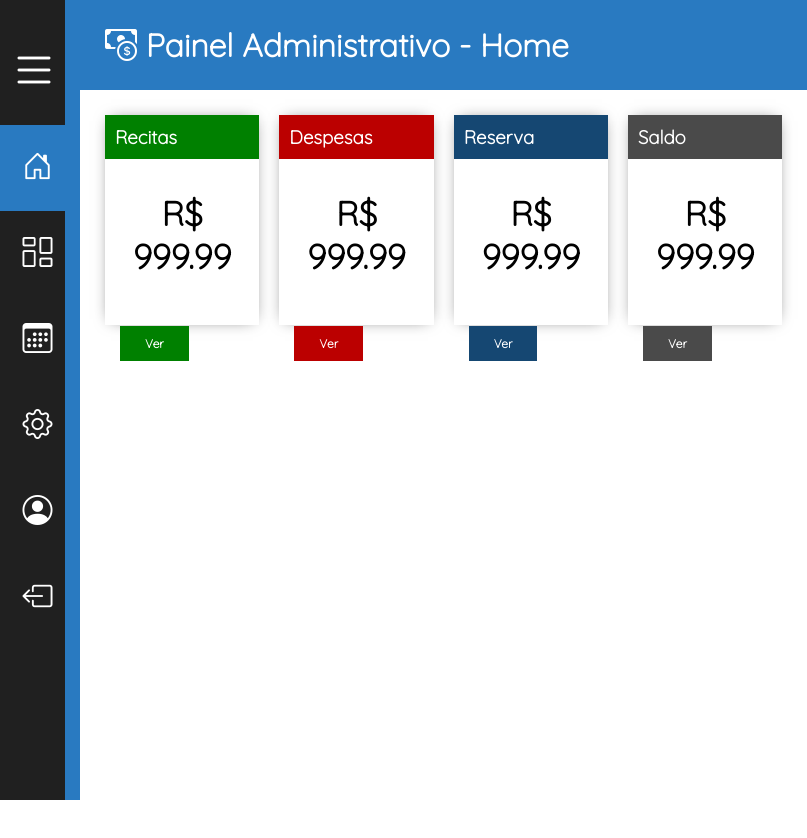
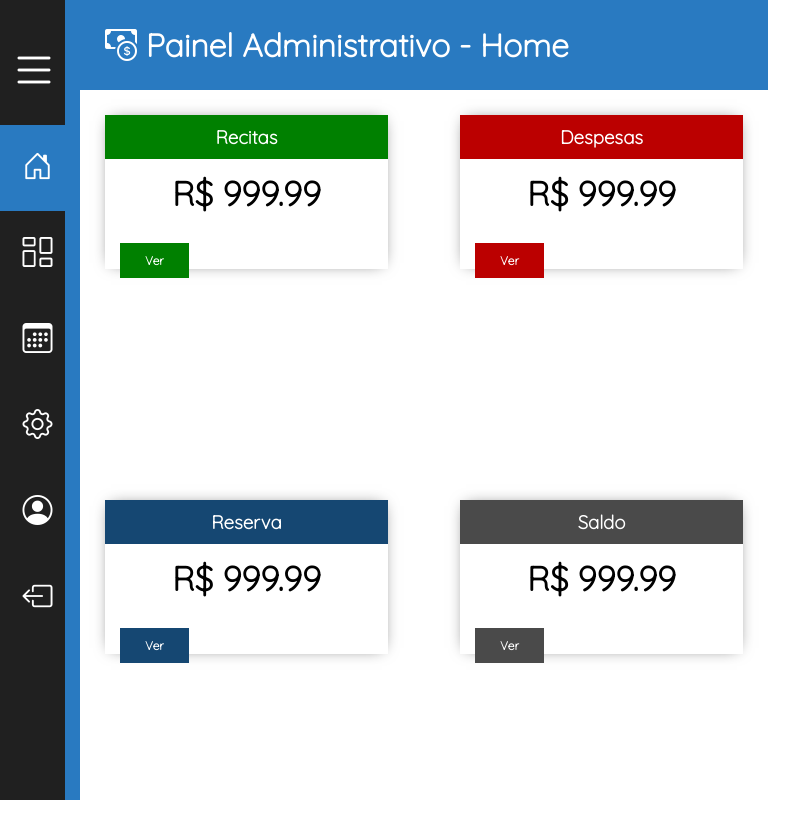
Before and after one commit to CmejrEloi/Estudos, a plain HTML site: page index.html in a window 768 px wide. Shown: the whole page, 807 px wide, since content can reach past the window. Drawn offline with nearby package versions, Linux system fonts and the light colour scheme.

Commit message:
Atualizado

```diff
--- a/css/estilos.css
+++ b/css/estilos.css
@@ -126,6 +126,17 @@ div.ajustar{
     }
 }
 
+@media(min-width: 451px) and (max-width: 1024px){
+    .main .content{
+        width: 100%;
+        height: 100%;
+        padding: 15px;
+        display: flex;
+        flex-wrap: wrap;
+        justify-content: space-between;
+    }
+}
+
 /* Dashboard */
 .content .dash-itens{
     width: 25%;
@@ -140,8 +151,31 @@ div.ajustar{
         width: 95%;
         height: 25%;
         margin: 10px;
+        display: flex;
+        box-shadow: 0px 0px 15px -6px rgba(0,0,0,0.65);
+    }
+
+    .content .dash-itens h3{
+        writing-mode: vertical-rl;
+        text-align: center;
+        padding: 2px;
+        line-height: 70px;
+    }
+}
+
+
+@media (min-width: 451px) and (max-width: 1024px){
+    .content .dash-itens{
+        width: 43%;
+        height:20%;
+        margin: 10px;
         display: block;
         box-shadow: 0px 0px 15px -6px rgba(0,0,0,0.65);
+    }
+
+    .content .dash-itens h3{
+        text-align: center;
+        padding: 2px;
     }
 }
 
@@ -193,12 +227,34 @@ div.ajustar{
         font-weight: bold;
         margin-top: 5px;
     }
+
+    .content .dash-itens a {
+        padding: 10px 25px;
+        color: #FFF;
+        line-height: 95px;
+    }
+}
+
+@media (min-width: 451px) and (max-width: 1024px){
+    .content .dash-itens .info{
+        width: 100%;
+        padding: 8px;
+        text-align: center;
+        font-size: 34px;
+        font-weight: bold;
+        margin-top: 5px;
+    }
+
+    .content .dash-itens a {
+        padding: 2px 15px;
+        color: #FFF;
+    }
 }
 
 .content .dash-itens .details {
     width: 100%;
     padding: 15px;
-    text-align: right;
+    text-align: center;
     font-size: 12px;
     font-weight: bold;
     margin-top: 5px;
```
Also changed, not shown: index.html (+2 -0 lines).
